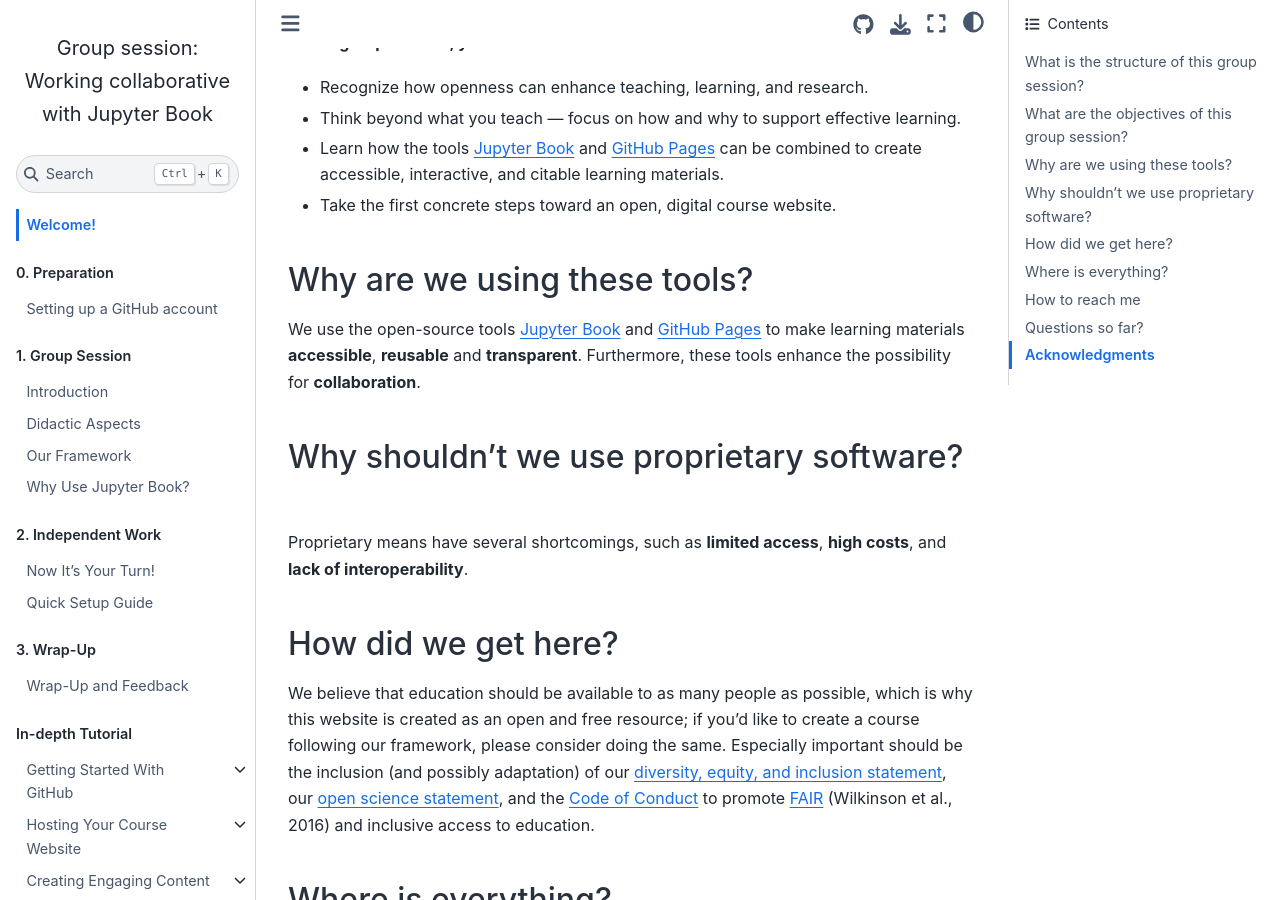
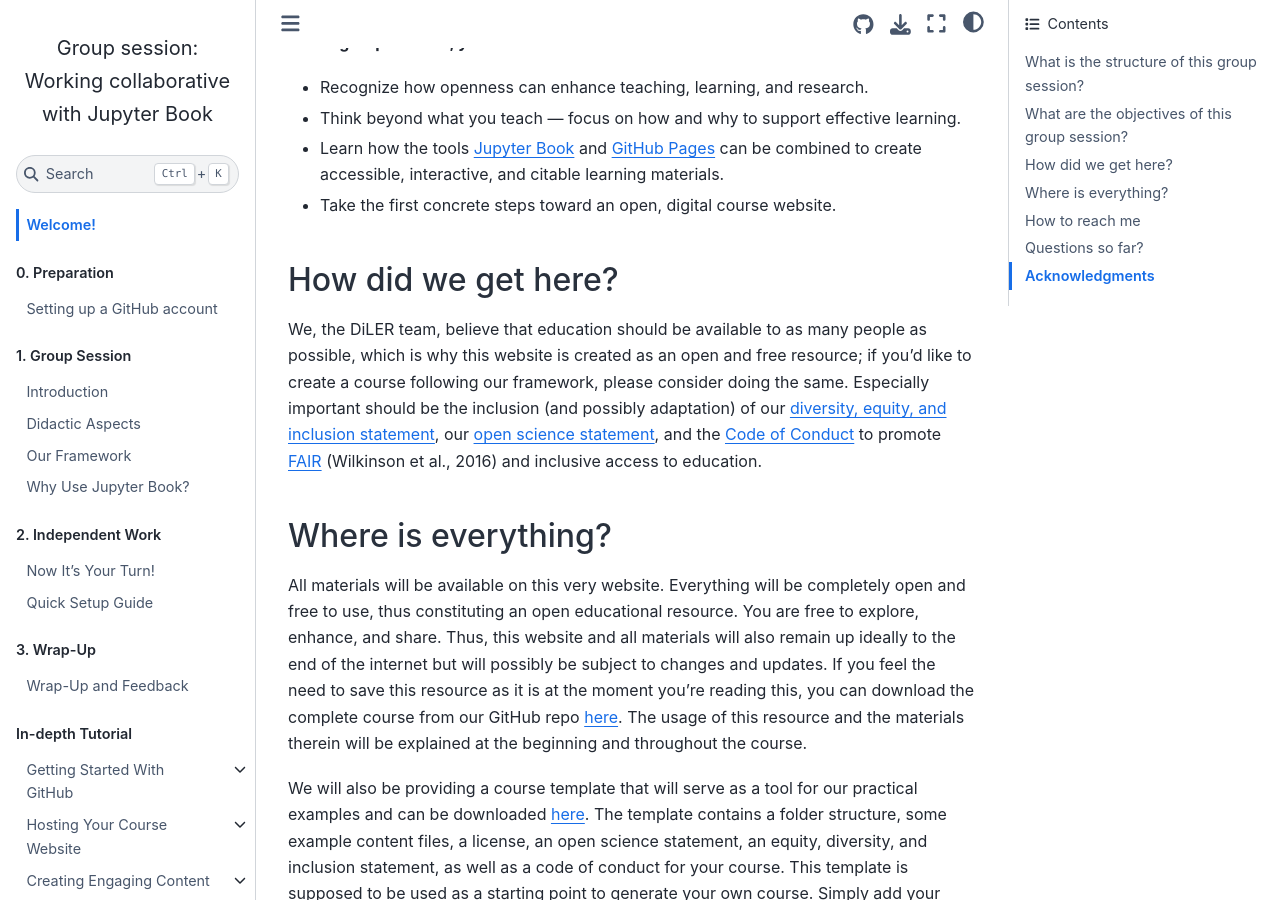
Before and after one commit to luciebinder/ws-openness-2025, a Jupyter Book: the page built from general-information/index.md, in a window 1280 px wide and 900 px high, scrolled down 1481 px. Built offline with Jupyter Book 1.0.4 settings and Sphinx 7.4.7 and the Sphinx Book theme 1.1.4, drawn with Linux system fonts in a browser that asks for light colours.

Commit message:
Update index.md

```diff
--- a/general-information/index.md
+++ b/general-information/index.md
@@ -35,14 +35,8 @@ You can find all sections in the table of content on the left side.
 - Learn how the tools [Jupyter Book](https://jupyterbook.org/en/stable/intro.html) and [GitHub Pages](https://pages.github.com/) can be combined to create accessible, interactive, and citable learning materials.
 - Take the first concrete steps toward an open, digital course website.
 
-## Why are we using these tools?
-We use the open-source tools [Jupyter Book](https://jupyterbook.org/en/stable/intro.html) and [GitHub Pages](https://pages.github.com/) to make learning materials **accessible**, **reusable** and **transparent**. Furthermore, these tools enhance the possibility for **collaboration**.
-
-## Why shouldn’t we use proprietary software?
-Proprietary means have several shortcomings, such as **limited access**, **high costs**, and **lack of interoperability**.
-
 ## How did we get here?
-We believe that education should be available to as many people as possible, which is why this website is created as an open and free resource; if you’d like to create a course following our framework, please consider doing the same. Especially important should be the inclusion (and possibly adaptation) of our [diversity, equity, and inclusion statement](../resources/dei), our [open science statement](../resources/open_science), and the [Code of Conduct](../resources/CoC) to promote [FAIR](https://www.nature.com/articles/sdata201618) (Wilkinson et al., 2016) and inclusive access to education.
+We, the DiLER team, believe that education should be available to as many people as possible, which is why this website is created as an open and free resource; if you’d like to create a course following our framework, please consider doing the same. Especially important should be the inclusion (and possibly adaptation) of our [diversity, equity, and inclusion statement](../resources/dei), our [open science statement](../resources/open_science), and the [Code of Conduct](../resources/CoC) to promote [FAIR](https://www.nature.com/articles/sdata201618) (Wilkinson et al., 2016) and inclusive access to education.
 
 ## Where is everything?
 
```
